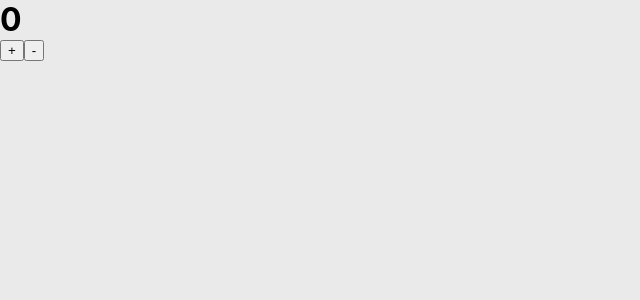
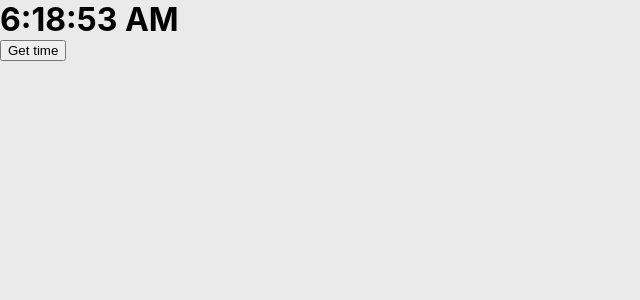
Before and after one commit to 1tav0/ReactJS, a React (Create React App) app: page / in a window 1280 px wide. Shown: the top 300 px of the page, without its empty margins (0-640 px from the left). Built offline with nearby package versions, Linux system fonts and the light colour scheme.

Commit message:
useState Hook in play

```diff
--- a/src/App.js
+++ b/src/App.js
@@ -6,6 +6,7 @@ import notes from './notes'
 import Login from './Components/Login';
 import State from './Components/State';
 import StateHooks from './Components/StateHooks'
+import StateHooks2 from './Components/StateHooks2';
 function App() {
   return (
     <div className="app">
@@ -20,7 +21,8 @@ function App() {
       <Footer className="centered__footer"/> */}
       {/* <Login /> */}
       {/* <State /> */}
-      <StateHooks />
+      {/* <StateHooks /> */}
+      <StateHooks2 />
     </div>
   )
 }
--- /dev/null
+++ b/src/Components/StateHooks2.js
@@ -0,0 +1,22 @@
+import React, { useState } from 'react'
+
+const StateHooks2 = () => {
+  const now = new Date().toLocaleTimeString();
+  const [time, setTime] = useState(now);
+
+  function getNewTime() {
+    const time = new Date().toLocaleTimeString();
+    setTime(time);
+  }
+
+  // setInterval(getNewTime, 1000);
+
+  return (
+    <div>
+      <h1>{time}</h1>
+      <button onClick={getNewTime}>Get time</button>
+    </div>
+  )
+}
+
+export default StateHooks2
```
